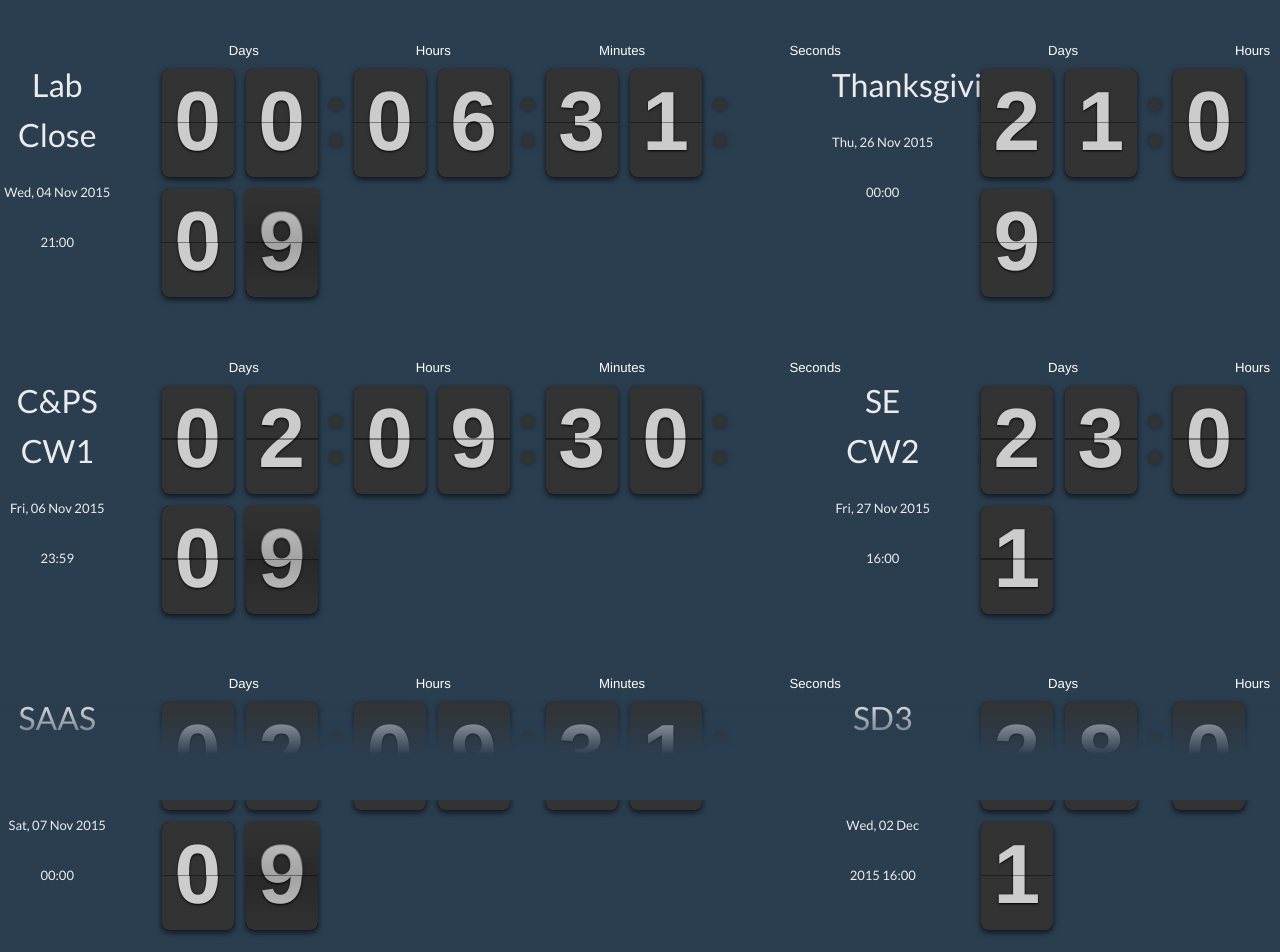
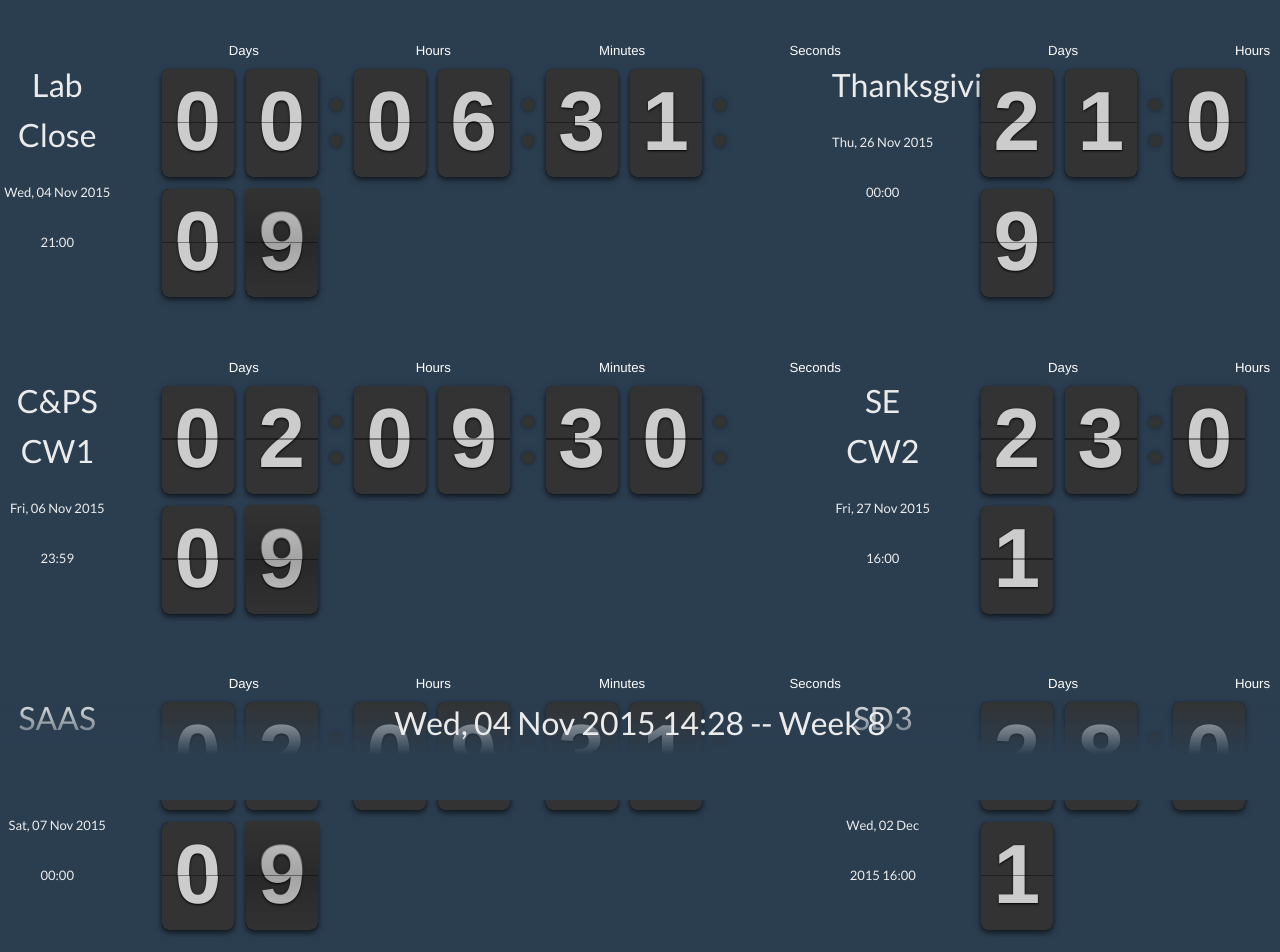
Before and after one commit to rasmunk/NapierDeadlineTimer, a plain HTML site: page index.html in a window 1280 px wide. Shown: the top 952 px of the page. Drawn offline with nearby package versions, Linux system fonts and the light colour scheme.

Commit message:
Current time and date in footer

```diff
--- a/css/clock.css
+++ b/css/clock.css
@@ -44,6 +44,9 @@
 }
 
 .fadeout {
+	text-align: center;
+	margin-top: 200px;
+	font-size:xx-large;
 	z-index: 9999;
 	position: fixed;
 	bottom: 0;
--- a/index.html
+++ b/index.html
@@ -17,7 +17,7 @@
       <div class="col-sm-5 rightcol" id="rightdiv"></div>
 
     <!-- /.container -->
-    <div class="fadeout"></div>
+    <div class="fadeout" id="fadeout"></div>
     <!-- jQuery (necessary for Bootstrap's JavaScript plugins) -->
     <script src="https://ajax.googleapis.com/ajax/libs/jquery/1.11.3/jquery.min.js"></script>
     <!-- Include all compiled plugins (below), or include individual files as needed -->
--- a/timer.js
+++ b/timer.js
@@ -102,3 +102,9 @@ function Resync(){
 	}
 }
 setInterval(Resync(),100000);
+
+function UpdateBottomLabel(){
+	$("#fadeout").html((new Date()).toGMTString().slice(0,-7)+ "  -- Week "+getWeek());
+}
+
+setInterval(UpdateBottomLabel(),60000);
--- a/times.js
+++ b/times.js
@@ -38,3 +38,25 @@ function getLabClose() {
 	dd.setSeconds(0);
 	return dd;
 };
+
+
+function getWeek() {
+	var tri1 = new Date("7 September 2015");
+	var tri2 = new Date("11 January 2016");
+	var dd = new Date();
+	dd.setHours(0);
+	dd.setMilliseconds(0);
+	dd.setMinutes(0);
+	dd.setSeconds(0);
+
+	if(dd > tri2){
+		//scale our date back to monday
+		dd.setDate(dd.getDate() - (dd.getDay()-1));
+		return Math.ceil((dd - tri2)*1.6534e-9);
+	}else if(dd > tri1){
+		//scale our date back to monday
+		dd.setDate(dd.getDate() - (dd.getDay()-1));
+		return Math.ceil((dd - tri1)*1.6534e-9);
+	}
+	return 0;
+};
```
